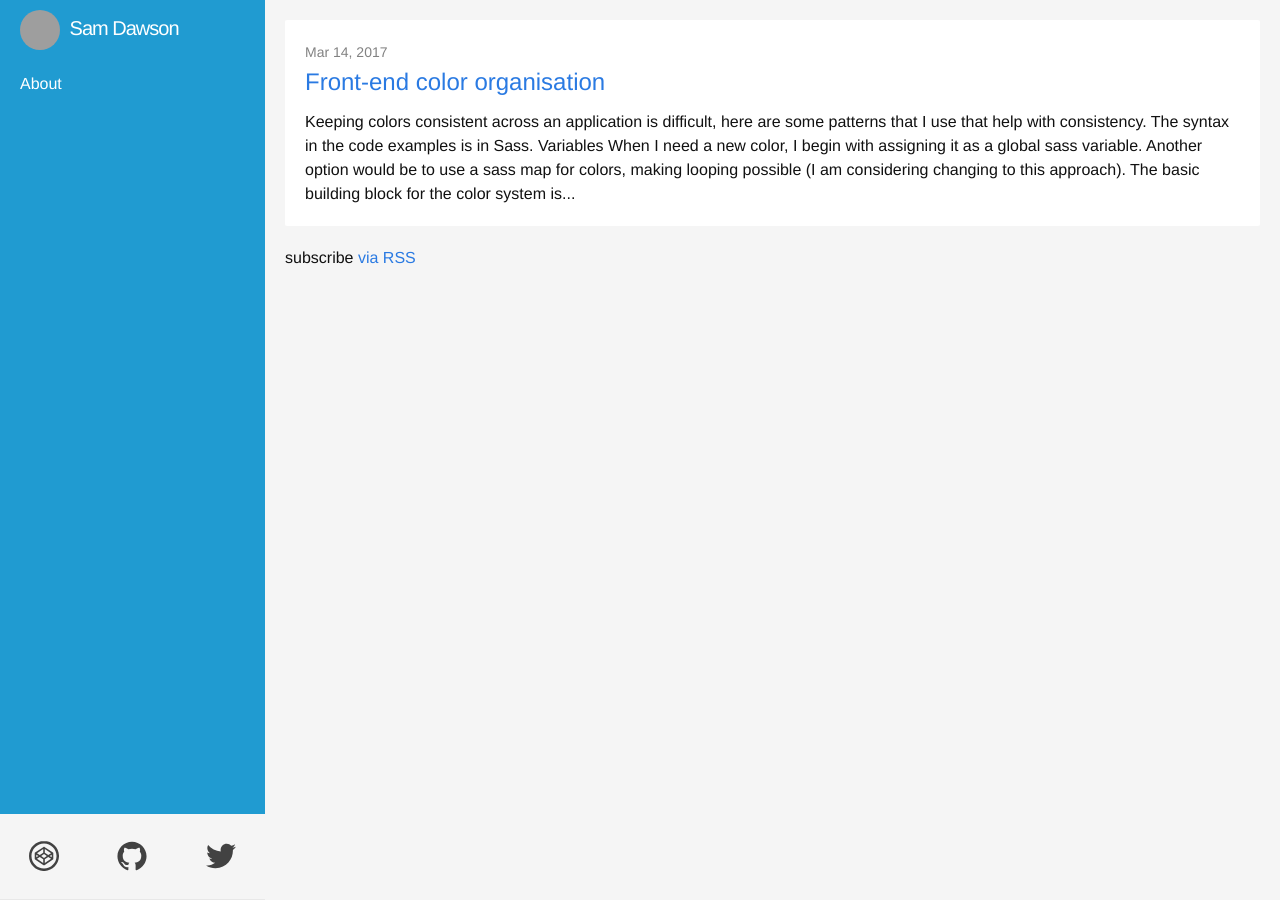
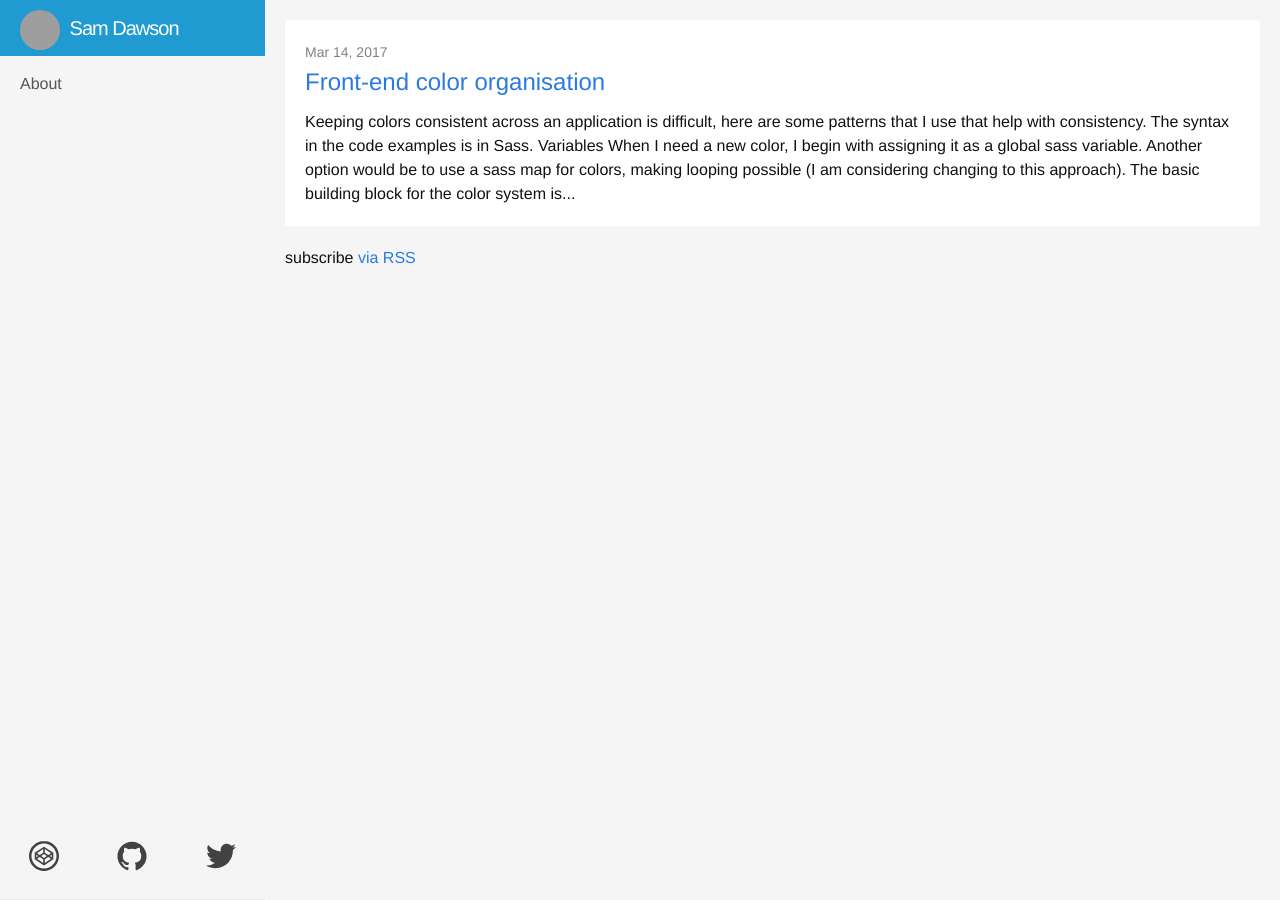
Before and after one commit to Samic8/Samic8.github.io, a Jekyll site: the page built from index.html, in a window 1280 px wide. Built offline with Jekyll 4.4.1, drawn with Linux system fonts in a browser that asks for light colours; grey boxes are pictures that could not be loaded.

Commit message:
Use grey background for navigation

```diff
--- a/_sass/_layout-site.scss
+++ b/_sass/_layout-site.scss
@@ -4,7 +4,7 @@
     height: 100vh;
     width: 265px;
     box-sizing: border-box;
-    background-color: $the-blue;
+    background-color: #f5f5f5;
 
 	// May need some for of prefixing
     display: flex;
@@ -61,7 +61,7 @@
     }
 
     .page-link {
-        color: #fff;
+        color: #555;
         line-height: $base-line-height;
 
         // Gaps between nav items, but not on the first one
```
